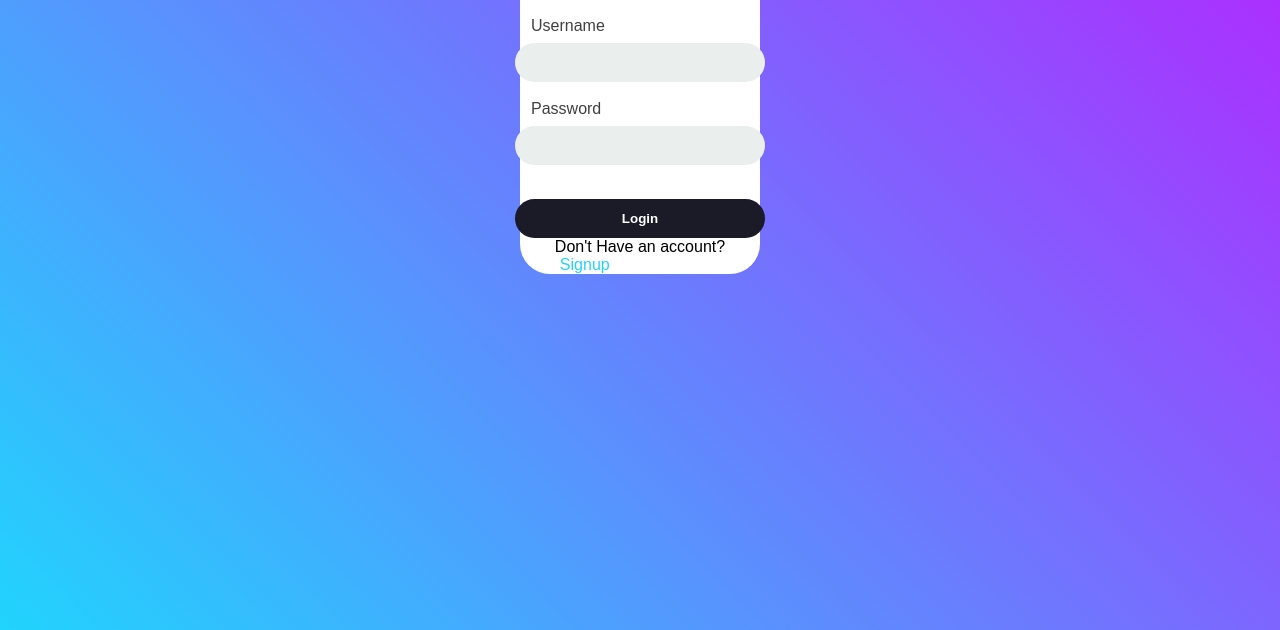
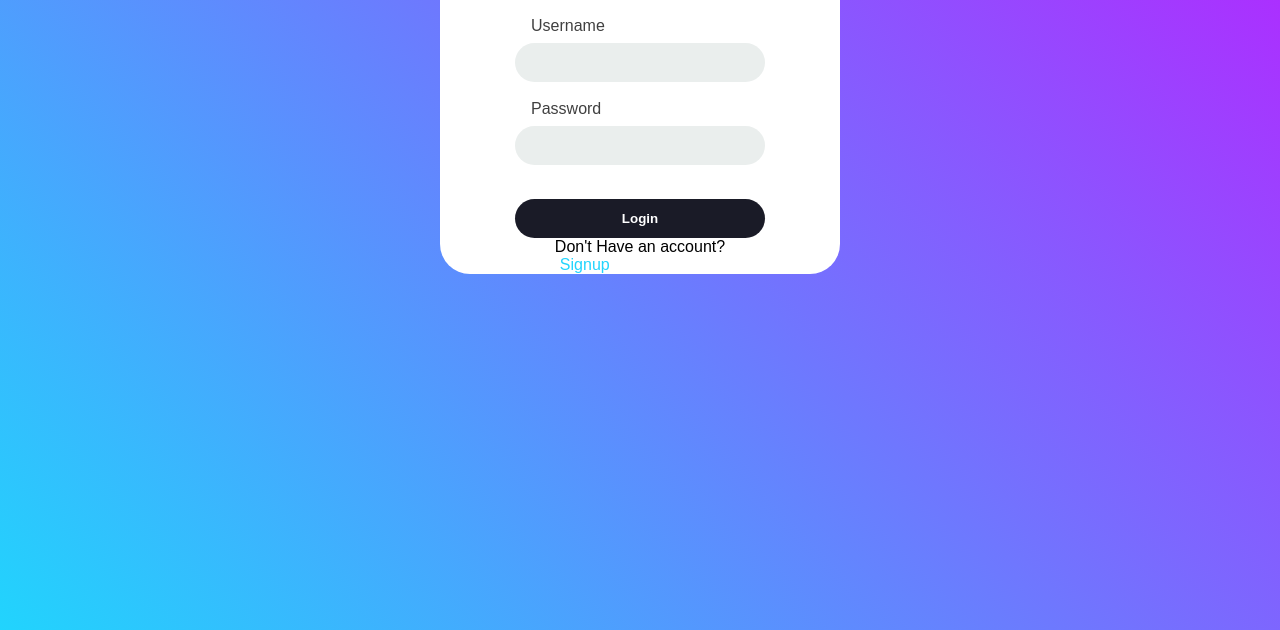
Before and after one commit to Remexbloodshot/LoginForum, a plain HTML site: page index.html in a window 1280 px wide. Shown: the part 170-800 px from the top of the page. Drawn offline with Linux system fonts and the light colour scheme.

Commit message:
login error

```diff
--- a/styles.css
+++ b/styles.css
@@ -93,7 +93,7 @@ body {
     display: flex;
     flex-direction: column;
     align-items: center;
-    width: 30vh;
+    width: 50vh;
     border-radius: 30px;
     box-shadow: rgba(50,50,93,0,25) 0px 13px 27px -5px,
     rgba(0,0,0,0.3) 0px 8px 16px -8px;
@@ -158,3 +158,8 @@ button:hover{
 .signup:hover{
     opacity: 0.8;
 }
+
+.upper-form{
+    padding-left: 80px;
+    padding-right: 80px;
+}
```
